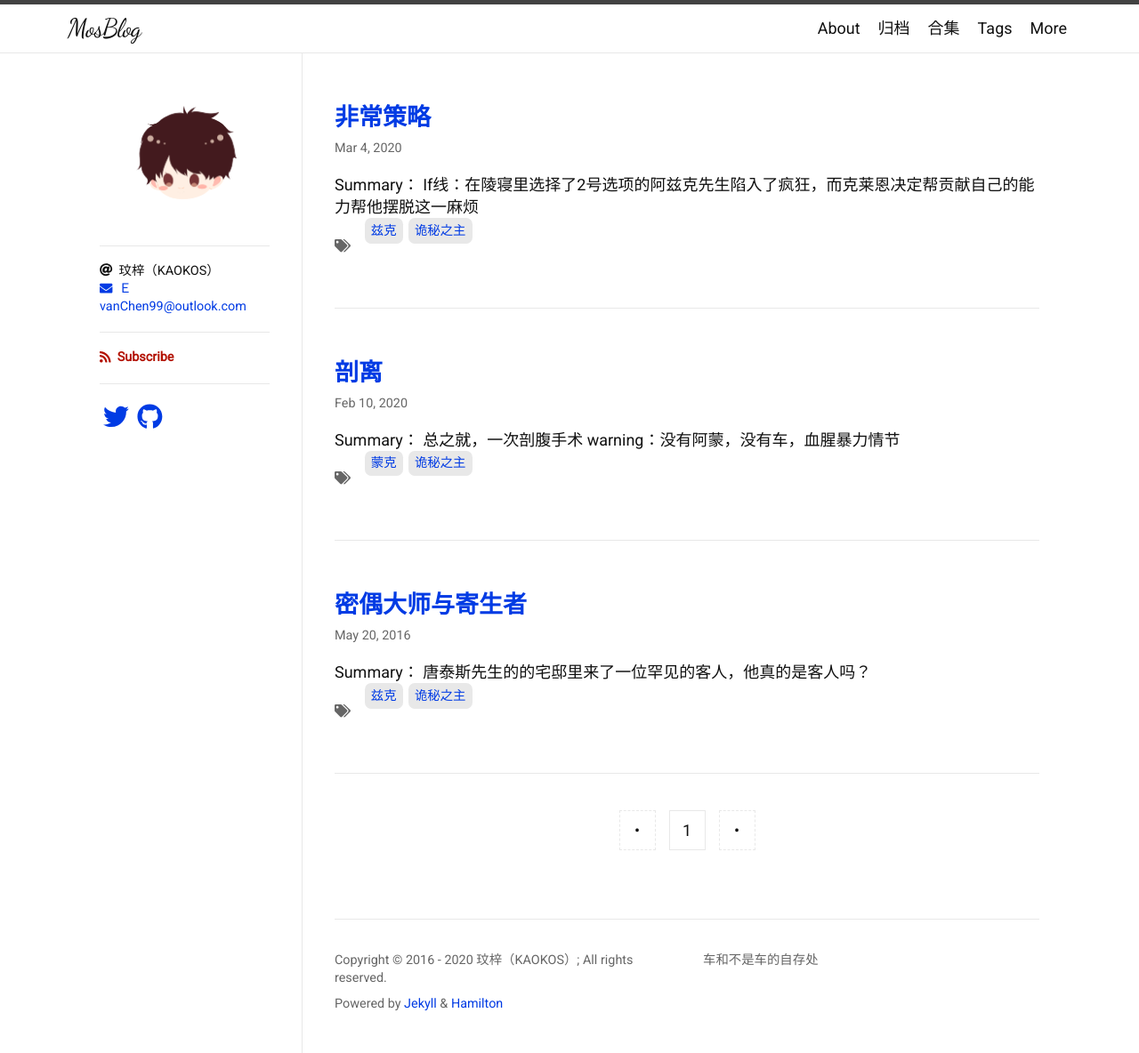
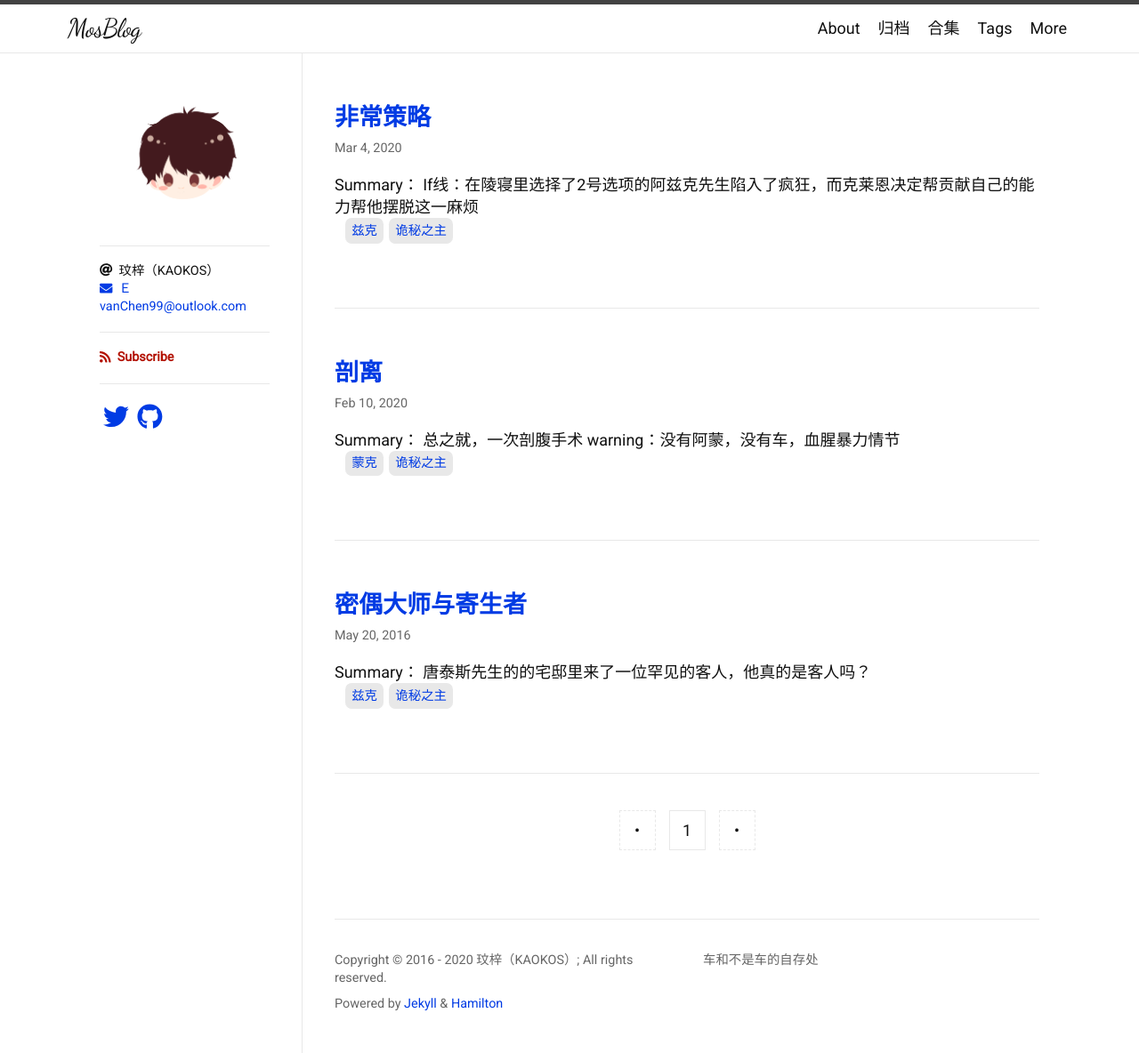
Before and after one commit to Snaky9/SBlog, a Jekyll site: the page built from index.html, in a window 1280 px wide. Shown: the whole page at 89% size. Built offline with Jekyll 4.4.1, drawn with Linux system fonts in a browser that asks for light colours; nearby versions of some CDN libraries; some web fonts are replaced; the list of posts is cut into pages by our own code.

Commit message:
8.5 add tag

```diff
--- a/_layouts/home.html
+++ b/_layouts/home.html
@@ -28,7 +28,7 @@ layout: default
         {%- endif -%}
         {% if post.tags.size > 0 %}
         <div class="post-meta">
-        <i class="fas fa-tags"></i>
+
           <ul class="post-taxonomies post-tags">
           {% assign tags = post.tags | sort %}
           {% for tag in tags %}
```
